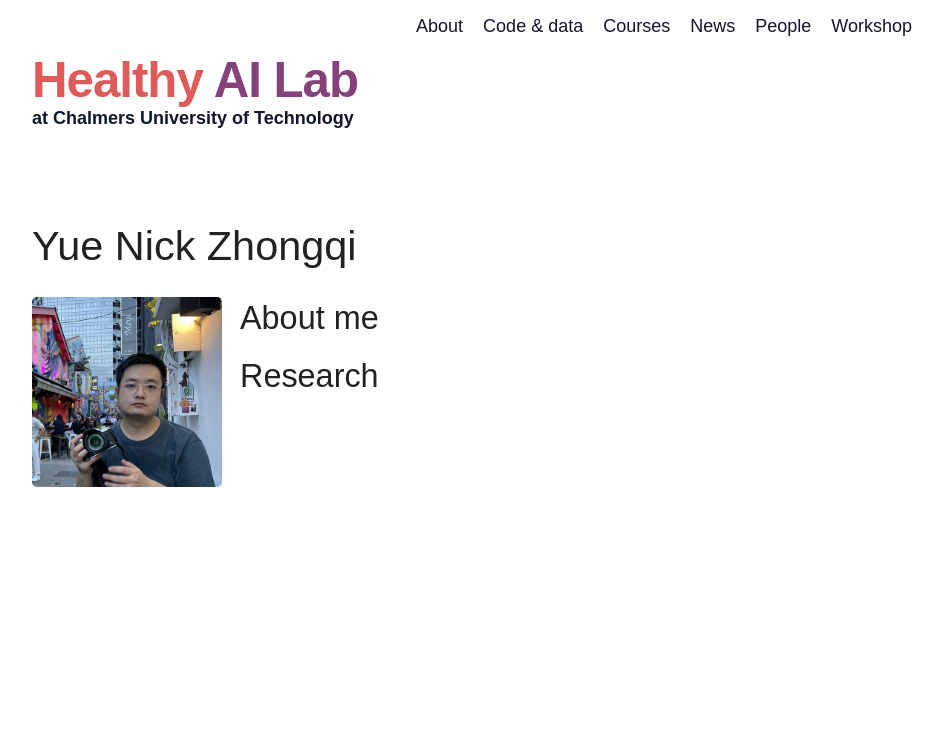
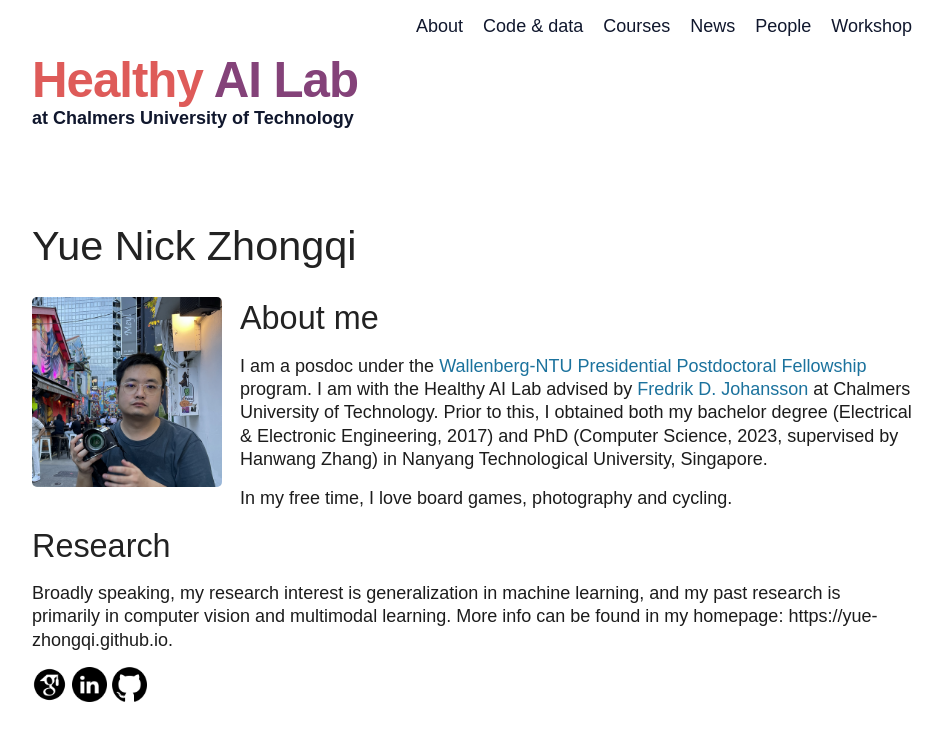
Before and after one commit to Healthy-AI/healthy-ai.github.io, a Jekyll site: the page built from _people/nick.markdown, in a window 1280 px wide. Shown: the top 741 px of the page, without its empty margins (168-1111 px from the left). Built offline with Jekyll 4.4.1, drawn with Linux system fonts in a browser that asks for light colours.

Commit message:
Update nick.markdown

```diff
--- a/_people/nick.markdown
+++ b/_people/nick.markdown
@@ -11,5 +11,14 @@ status: 'current'
 ![Nick](/assets/people/nick.png){:class="people-profile-image"}
 
 ## About me
+I am a posdoc under the [Wallenberg-NTU Presidential Postdoctoral Fellowship](https://kaw.wallenberg.org/en/calls/wallenberg-foundation-postdoctoral-fellowships-nanyang-technological-university-singapore) program. I am with the Healthy AI Lab advised by [Fredrik D. Johansson](https://www.healthyai.se/people/fredrik) at Chalmers University of Technology.
+Prior to this, I obtained both my bachelor degree (Electrical & Electronic Engineering, 2017) and PhD (Computer Science, 2023, supervised by Hanwang Zhang) in Nanyang Technological University, Singapore.
+
+In my free time, I love board games, photography and cycling.
 
 ## Research
+Broadly speaking, my research interest is generalization in machine learning, and my past research is primarily in computer vision and multimodal learning. More info can be found in my homepage: https://yue-zhongqi.github.io.
+
+[<img src="/assets/socials/Google_scholar_black.png" width="35">](https://scholar.google.com/citations?user=7Iyz9ZYAAAAJ&hl=en)
+[<img src="/assets/socials/LinkedIN_black.png" width="35">](https://www.linkedin.com/in/yue-zhongqi/)
+[<img src="/assets/socials/Github_black.png" width="35">](https://github.com/yue-zhongqi)
```
